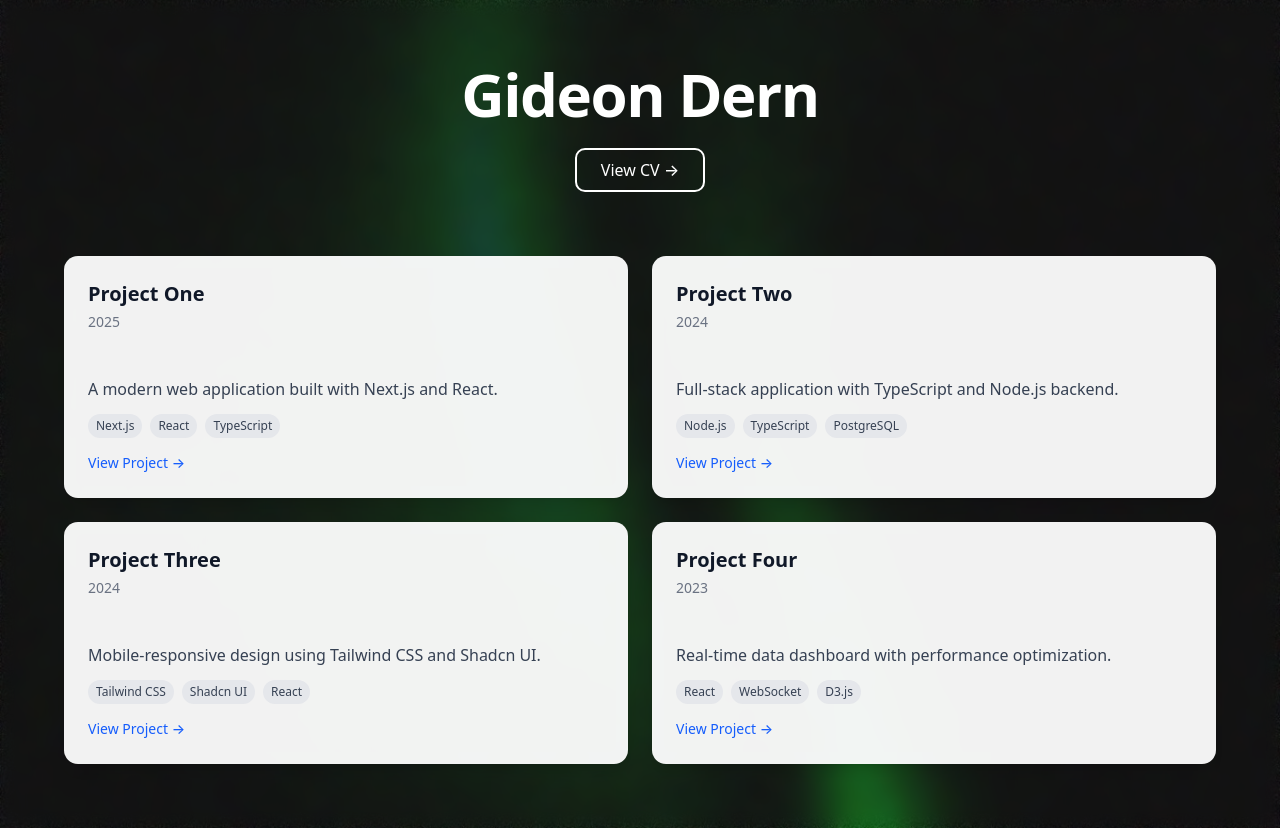
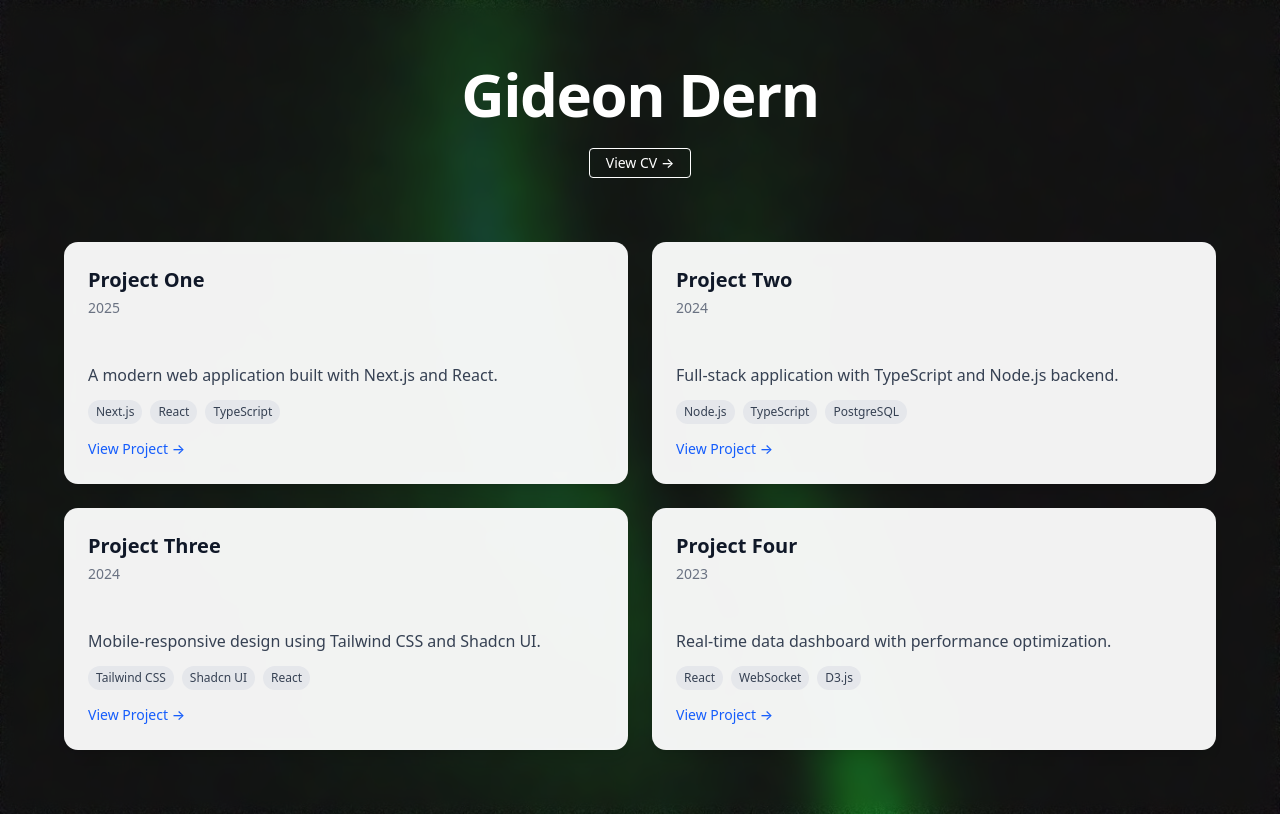
Before and after one commit to GideonNut/gideondern, a Next.js app: page / in a window 1280 px wide. Built offline with nearby package versions, Linux system fonts and the light colour scheme.

Commit message:
Reduce View CV button size

```diff
--- a/src/app/page.tsx
+++ b/src/app/page.tsx
@@ -44,7 +44,7 @@ export default function Home() {
             href="https://docs.google.com/document/d/1DLCHgS-zeq_45dWMTs4sm3avwEtlYY66fJXdqgmXvx8/edit?usp=drivesdk"
             target="_blank"
             rel="noopener noreferrer"
-            className="mb-16 px-6 py-2 border-2 border-white text-white font-medium hover:bg-white hover:text-black transition-colors duration-300 rounded-lg"
+            className="mb-16 px-4 py-1 border border-white text-white text-sm font-medium hover:bg-white hover:text-black transition-colors duration-300 rounded"
           >
             View CV →
           </a>
```
